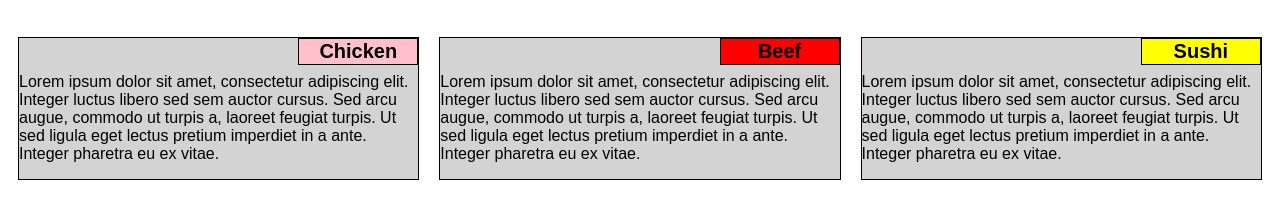
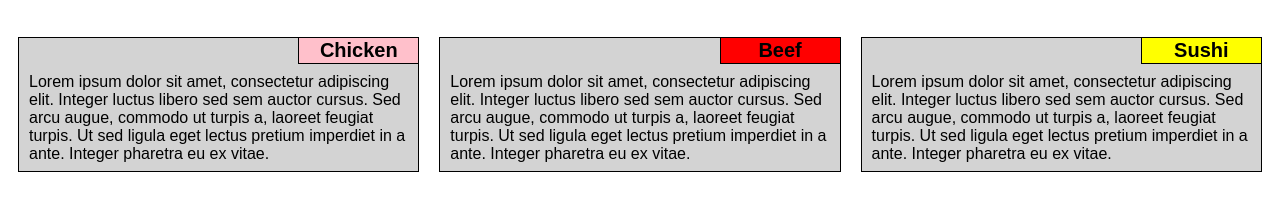
Before and after one commit to mcodd/coursera-fullstack-course4, a plain HTML site: page module2-solution/index.html in a window 1280 px wide. Shown: the part 61-280 px from the top of the page. Drawn offline with Linux system fonts and the light colour scheme.

Commit message:
module2-solution - fix double border and menu item padding and margins

```diff
--- a/module2-solution/css/style.css
+++ b/module2-solution/css/style.css
@@ -10,7 +10,10 @@ h1 {
 }
 
 p {
-  margin-top: 35px;
+  margin-top: 25px;
+  margin-bottom: 5px;
+  padding: 10px;
+  padding-bottom: 3px;
 }
 
 /* div with margin for each menu item */
@@ -29,10 +32,12 @@ section.menu_item_title {
   width: 120px;
   padding-top: 1px;
   padding-bottom: 1px;
+  border: 1px solid black;
+  border-top-width: 0px;
+  border-right-width: 0px;
   text-align: center;
   position: absolute;
   right: 0;
-  border: 1px solid black;
 }
 
 /* Meat classes */
```
